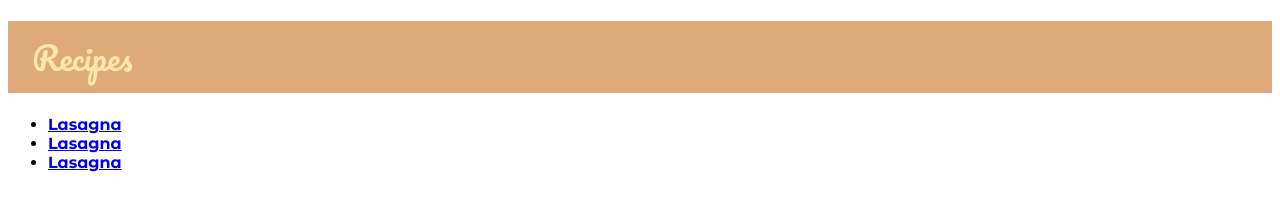
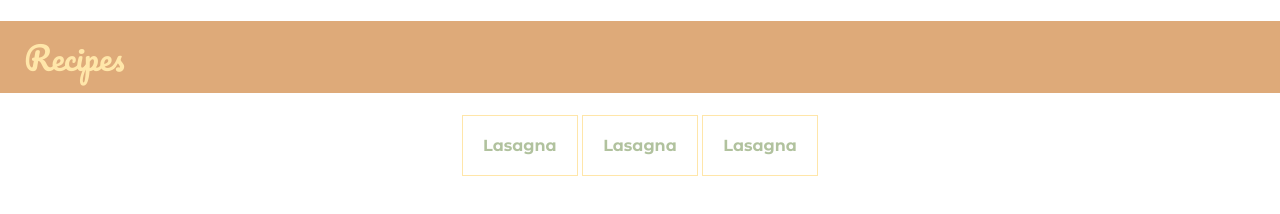
Before and after one commit to Dago-117/odin-recipes, a plain HTML site: page index.html in a window 1280 px wide. Drawn offline with Linux system fonts and the light colour scheme; a web font is replaced by a local one.

Commit message:
Changed style.css Changed the display of li items to inline-block Added border to the li items and changed their color.

```diff
--- a/style.css
+++ b/style.css
@@ -1,3 +1,9 @@
+body {
+    width: 100%;
+    margin: 0;
+    height: 100vh;
+}
+
 .header {
     color: #FFE6A9;
     background-color: #DEAA79;
@@ -11,4 +17,18 @@ ul {
     font-family: "Montserrat Alternates", serif;
     font-weight: bold;
     font-style: normal;
+    width: max-content;
+    margin: 0 auto;
+    padding: 0;
 }
+
+ul li {
+    display: inline-block;
+    border: 1px solid #FFE6A9;
+    padding: 20px;
+}
+
+a {
+    color: #B1C29E;
+    text-decoration: none;
+}
```
